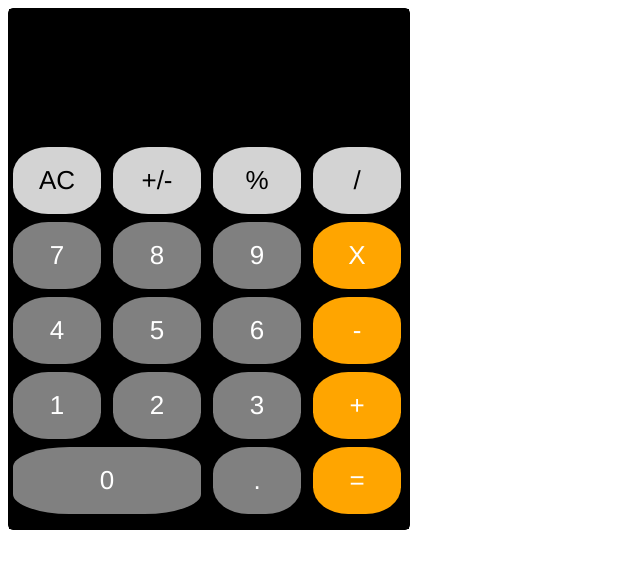
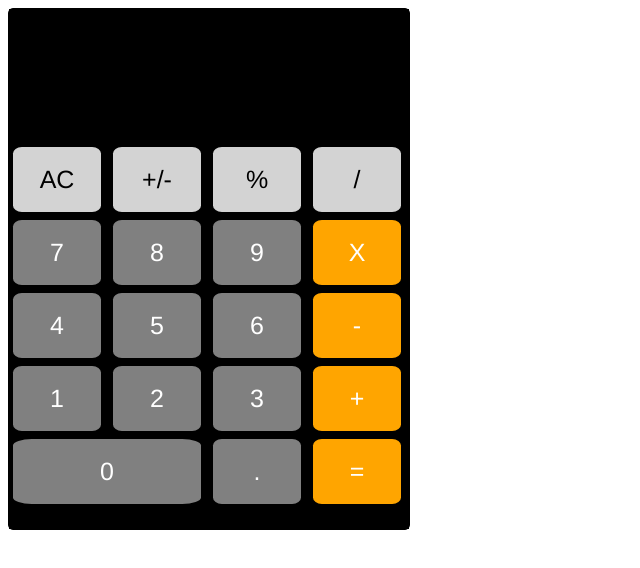
Before and after one commit to scamposul/calculadora, a plain HTML site: page index.html in a window 1280 px wide. Shown: the whole page, without its empty margins (0-640 px from the left). Drawn offline with Linux system fonts and the light colour scheme.

Commit message:
git commit -m "se ajustó el radio de los botones"

```diff
--- a/styles.css
+++ b/styles.css
@@ -30,18 +30,18 @@
     cursor: pointer;
     font-family: 'Helvetica', sans-serif;
     font-weight: lighter;
-    font-size: 26px;
+    font-size: 25px;
     color: white;
     padding: 18px;
     margin: 4px;
     border: 0;
-    border-radius: 40%;
+    border-radius: 10%;
     background-color: gray;
 }
 
 #appCal input.zero {
     width: 47%;
-    border-radius: 30%;
+    border-radius: 10%;
 }
 
 #appCal input.orange {
```
